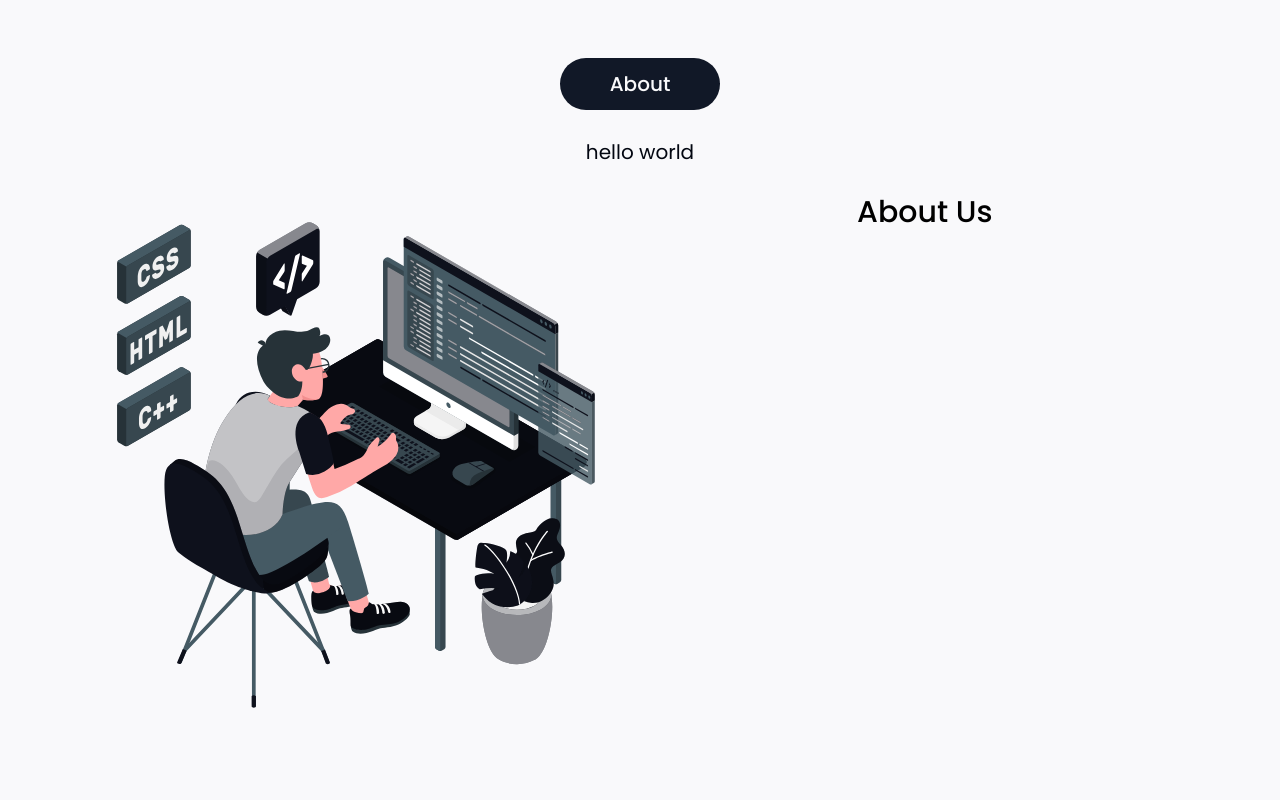
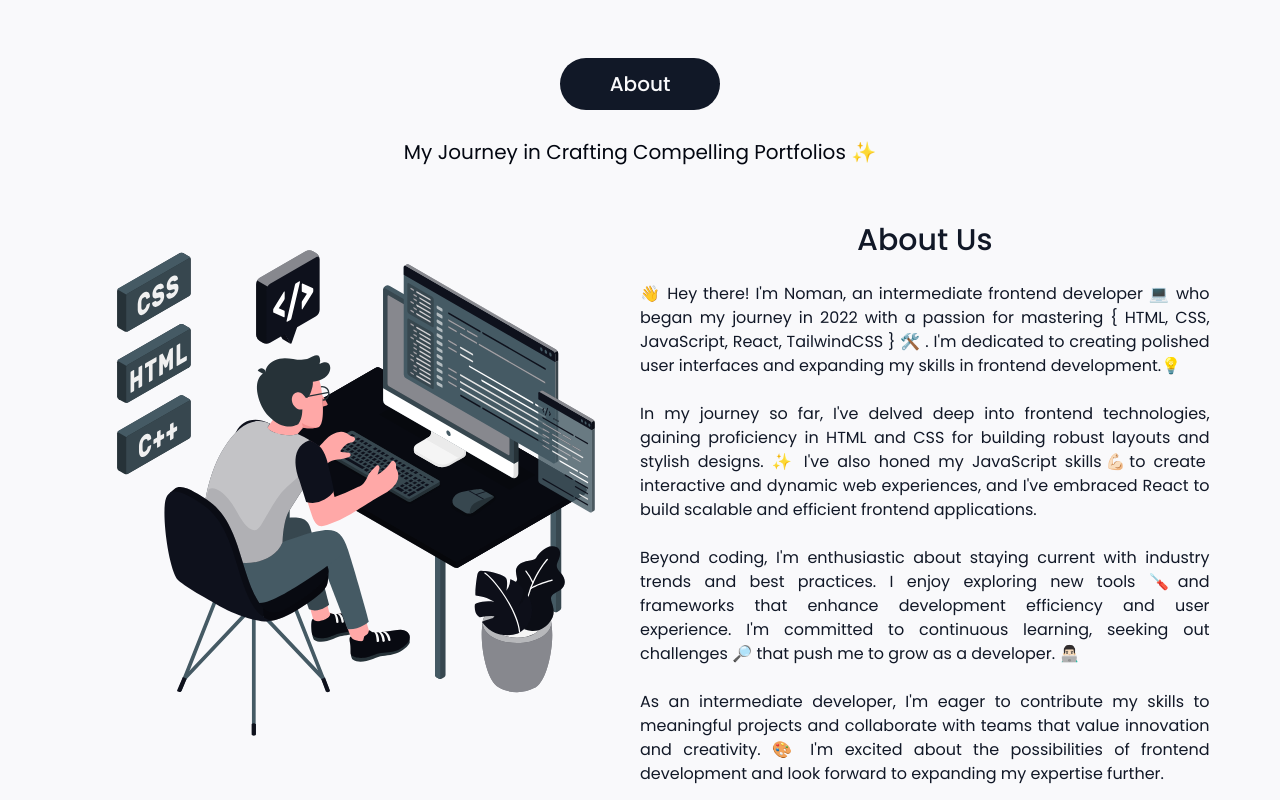
Before and after one commit to pxycknomdictator/my_animation_portfolio, a React (Vite) app: page / in a window 1280 px wide. Shown: the part 680-1480 px from the top of the page. Built offline with nearby package versions, Linux system fonts and the light colour scheme; a web font is replaced by a local one.

Commit message:
add about content

```diff
--- a/src/components/About/About.jsx
+++ b/src/components/About/About.jsx
@@ -2,15 +2,38 @@ import React from "react";
 import about from "/images/about.svg";
 import Illustration from "../Hero/Illustration";
 import Heading from "../Heading/Heading";
+import Article from "./Article";
 
 const About = () => {
   return (
     <section className="bg-secondaryLight dark:bg-secondaryDark py-16">
-      <Heading text="hello world" skillName="About" />
-      <div className="max-w-[89%] mx-auto grid grid-cols-1 lg:grid-cols-2">
+      <Heading
+        text="My Journey in Crafting Compelling Portfolios ✨"
+        skillName="About"
+      />
+      <div className="max-w-[89%] mx-auto grid grid-cols-1 lg:grid-cols-2 mt-7">
         <Illustration illustration={about} />
-        <div className="flex flex-col">
+        <div className="flex flex-col text-secondaryDark dark:text-secondaryLight">
           <h2 className="text-center text-3xl font-[500]">About Us</h2>
+
+          <Article text="👋 Hey there! I'm Noman, an intermediate frontend developer 💻 who began my journey in 2022 with a passion for mastering { HTML, CSS, JavaScript, React, TailwindCSS } 🛠️ . I'm dedicated to creating polished user interfaces and expanding my skills in frontend development.💡" />
+
+          <Article text="In my journey so far, I've delved deep into frontend technologies, gaining proficiency in HTML and CSS for building robust layouts and stylish designs. ✨ I've also honed my JavaScript skills💪🏻to create interactive and dynamic web experiences, and I've embraced React to build scalable and efficient frontend applications." />
+
+          <Article
+            text="Beyond coding, I'm enthusiastic about staying current with industry
+            trends and best practices. I enjoy exploring new tools 🪛and
+            frameworks that enhance development efficiency and user experience.
+            I'm committed to continuous learning, seeking out challenges 🔎 that
+            push me to grow as a developer. 👨🏻‍💻"
+          />
+
+          <Article
+            text="As an intermediate developer, I'm eager to contribute my skills to
+            meaningful projects and collaborate with teams that value innovation
+            and creativity. 🎨 I'm excited about the possibilities of frontend
+            development and look forward to expanding my expertise further. "
+          />
         </div>
       </div>
     </section>
--- /dev/null
+++ b/src/components/About/Article.jsx
@@ -0,0 +1,7 @@
+import React from "react";
+
+const Article = ({ text }) => {
+  return <article className="text-secondaryDark dark:text-secondaryLight text-[.89rem] sm:text-[.95rem] md:text-[.99rem] mt-5 md:mt-6 lg:text-[.89rem] lg:mt-3 xl:text-[1rem] xl:mt-6 text-justify">{text}</article>;
+};
+
+export default Article;
```
